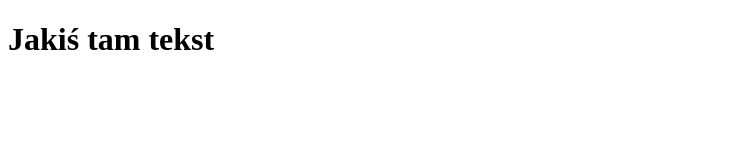
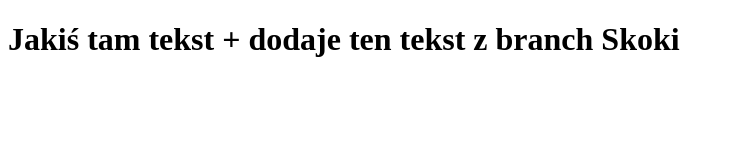
Before and after one commit to mlodydorosly/Testing, a plain HTML site: page index.html in a window 1280 px wide. Shown: the whole page, without its empty margins (0-733 px from the left). Drawn offline with Linux system fonts and the light colour scheme.

Commit message:
Dodaje tekst do h1

```diff
--- a/index.html
+++ b/index.html
@@ -7,6 +7,6 @@
     <title>Document</title>
 </head>
 <body>
-    <h1>Jakiś tam tekst</h1>
+    <h1>Jakiś tam tekst + dodaje ten tekst z branch Skoki </h1>
 </body>
 </html>
```
